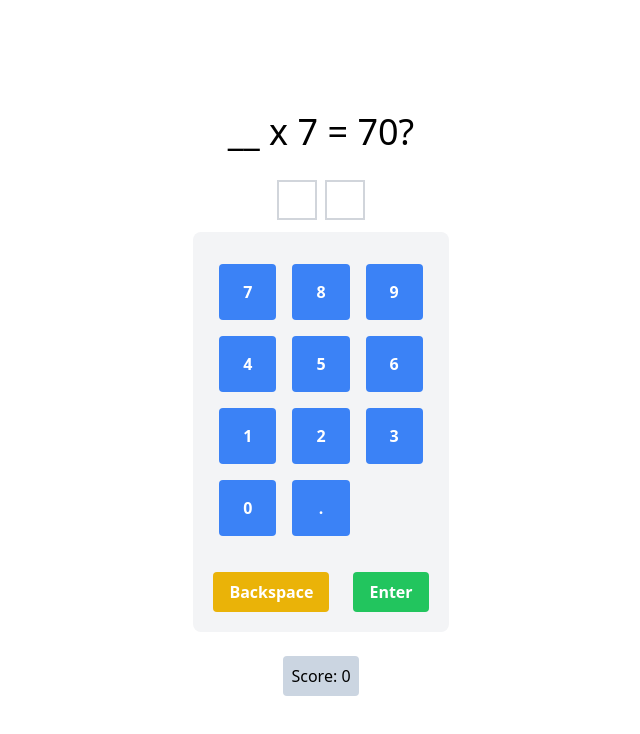
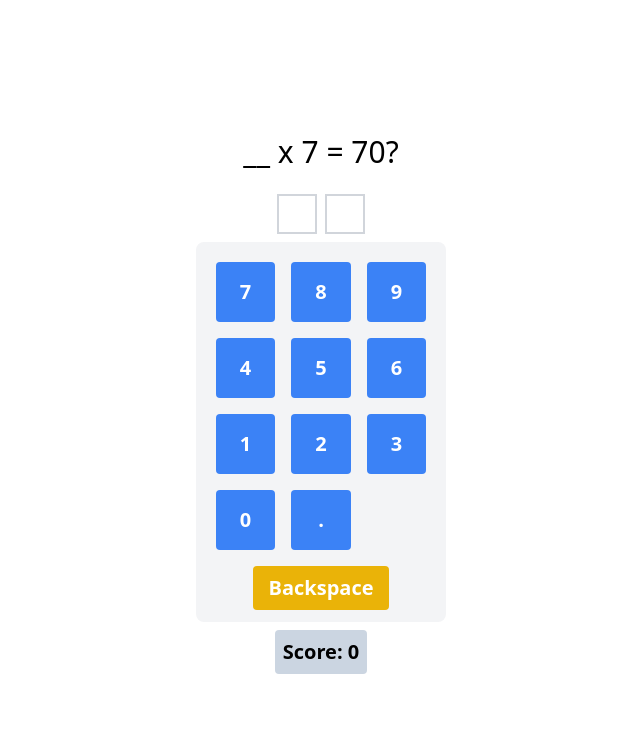
Before and after one commit to andrew-noble/mental-math, a React (Vite) app: page / in a window 1280 px wide. Shown: the top 734 px of the page, without its empty margins (319-959 px from the left). Built offline with nearby package versions, Linux system fonts and the light colour scheme.

Commit message:
Adjust margins and padding

```diff
--- a/src/App.jsx
+++ b/src/App.jsx
@@ -1,4 +1,4 @@
-import { useState, useEffect } from "react";
+import { useState } from "react";
 import getQuestion from "./services/getQuestion";
 import EntryArea from "./components/EntryArea";
 import PromptBar from "./components/PromptBar";
@@ -37,10 +37,10 @@ export default function App() {
   };
 
   return (
-    <div className="flex flex-col items-center justify-center h-screen p-5">
+    <div className="flex flex-col items-center justify-center h-screen p-3">
       {feedback ? (
         <div
-          className={`text-lg animate-floatUp rounded p-2 bg-${feedback.color}-400 h-auto`}
+          className={`animate-floatUp rounded p-2 bg-${feedback.color}-400 h-auto`}
           onAnimationEnd={() => setFeedback(null)}
         >
           <p>{feedback.message}</p>
@@ -54,7 +54,7 @@ export default function App() {
         checkAnswer={checkAnswer}
         expectedLength={question.expectedAnswer.toString().length}
       />
-      <div className="bg-slate-300 text-black p-2 rounded my-3">
+      <div className="flex bg-slate-300 text-black p-2 rounded my-2 text-xl font-bold">
         <h3>Score: {score}</h3>
       </div>
     </div>
--- a/src/components/EntryArea.jsx
+++ b/src/components/EntryArea.jsx
@@ -48,7 +48,7 @@ export default function EntryArea({ checkAnswer, expectedLength }) {
 
   return (
     <>
-      <div className="mt-2 flex gap-2 justify-center">
+      <div className="m-2 flex gap-2 justify-center">
         {Array.from({ length: expectedLength }).map((_, i) => (
           <div
             key={i}
--- a/src/components/NumberPad.jsx
+++ b/src/components/NumberPad.jsx
@@ -1,11 +1,11 @@
 export default function NumberPad({ handleButtonClick }) {
   return (
-    <div className="bg-gray-100 p-2 my-3 rounded-lg flex flex-col items-center">
-      <div className="p-3 grid grid-cols-3 gap-4 w-max my-3">
+    <div className="bg-gray-100 p-2 rounded-lg flex flex-col items-center">
+      <div className="p-3 grid grid-cols-3 gap-4 w-max">
         {[7, 8, 9, 4, 5, 6, 1, 2, 3, 0, "."].map((num) => (
           <button
             key={num}
-            className="bg-blue-500 text-white font-bold py-4 px-6 rounded hover:bg-blue-600"
+            className="bg-blue-500 text-white font-bold py-4 px-6 text-xl rounded hover:bg-blue-600"
             value={num}
             onClick={(event) => handleButtonClick(event)}
           >
@@ -13,22 +13,20 @@ export default function NumberPad({ handleButtonClick }) {
           </button>
         ))}
       </div>
-      <div className="flex">
       <button
-          className="bg-yellow-500 text-white font-bold py-2 px-4 rounded hover:bg-yellow-600 m-3"
+        className="bg-yellow-500 text-white font-bold py-2 px-4 my-1 text-xl rounded hover:bg-yellow-600 "
         value="Backspace"
         onClick={(event) => handleButtonClick(event)}
       >
         Backspace
       </button>
-        <button
-          className="bg-green-500 text-white font-bold py-2 px-4 rounded hover:bg-green-600 m-3"
+      {/* <button
+          className="bg-green-500 text-white font-bold py-2 px-4 text-xl rounded hover:bg-green-600 m-3"
           value="Enter"
           onClick={(event) => handleButtonClick(event)}
         >
           Enter
-        </button>
-      </div>
+        </button> */}
     </div>
   );
 }
--- a/src/components/PromptBar.jsx
+++ b/src/components/PromptBar.jsx
@@ -1,3 +1,3 @@
 export default function PromptBar({ prompt }) {
-  return <h1 className="text-4xl p-5">{prompt}</h1>;
+  return <h1 className="text-3xl p-4 font-boldS">{prompt}</h1>;
 }
```
Lines whose indentation alone changed are shown as unchanged.
